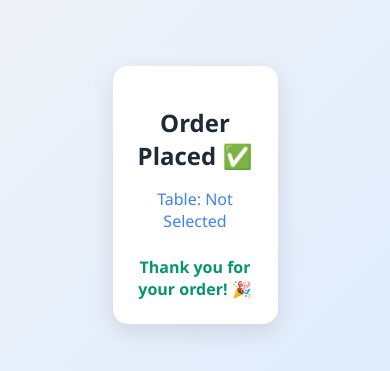
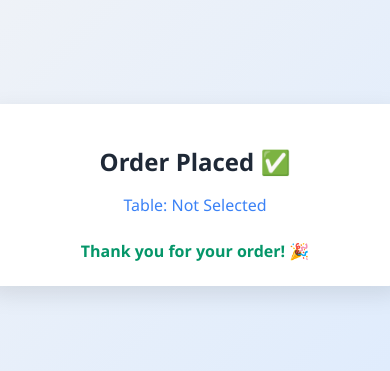
Before and after one commit to iMuhammadbilal/Day35Smart-Restaurant-Ordering, a plain HTML site: page order-summary.html in a window 390 px wide. Shown: the part 227-598 px from the top of the page. Drawn offline with Linux system fonts and the light colour scheme.

Commit message:
set responsivness to see good look mobile device

```diff
--- a/order-summary.html
+++ b/order-summary.html
@@ -19,7 +19,7 @@
 
       .card {
         background-color: white;
-        padding: 4rem 3rem;
+        padding: 2rem 3rem;
         border-radius: 15px;
         box-shadow: 0 8px 24px rgba(0, 0, 0, 0.1);
         text-align: center;
@@ -73,6 +73,7 @@
       }
       @media (max-width: 600px) {
         .card {
+          max-width: 100%;
           width: 90%;
           padding: 2rem;
         }
@@ -87,7 +88,8 @@
       }
       @media (max-width: 400px) {
         .card {
-          width: 100%;
+          max-width: 100%;
+          width: 95%;
           padding: 1.5rem;
         }
         h1 {
```
